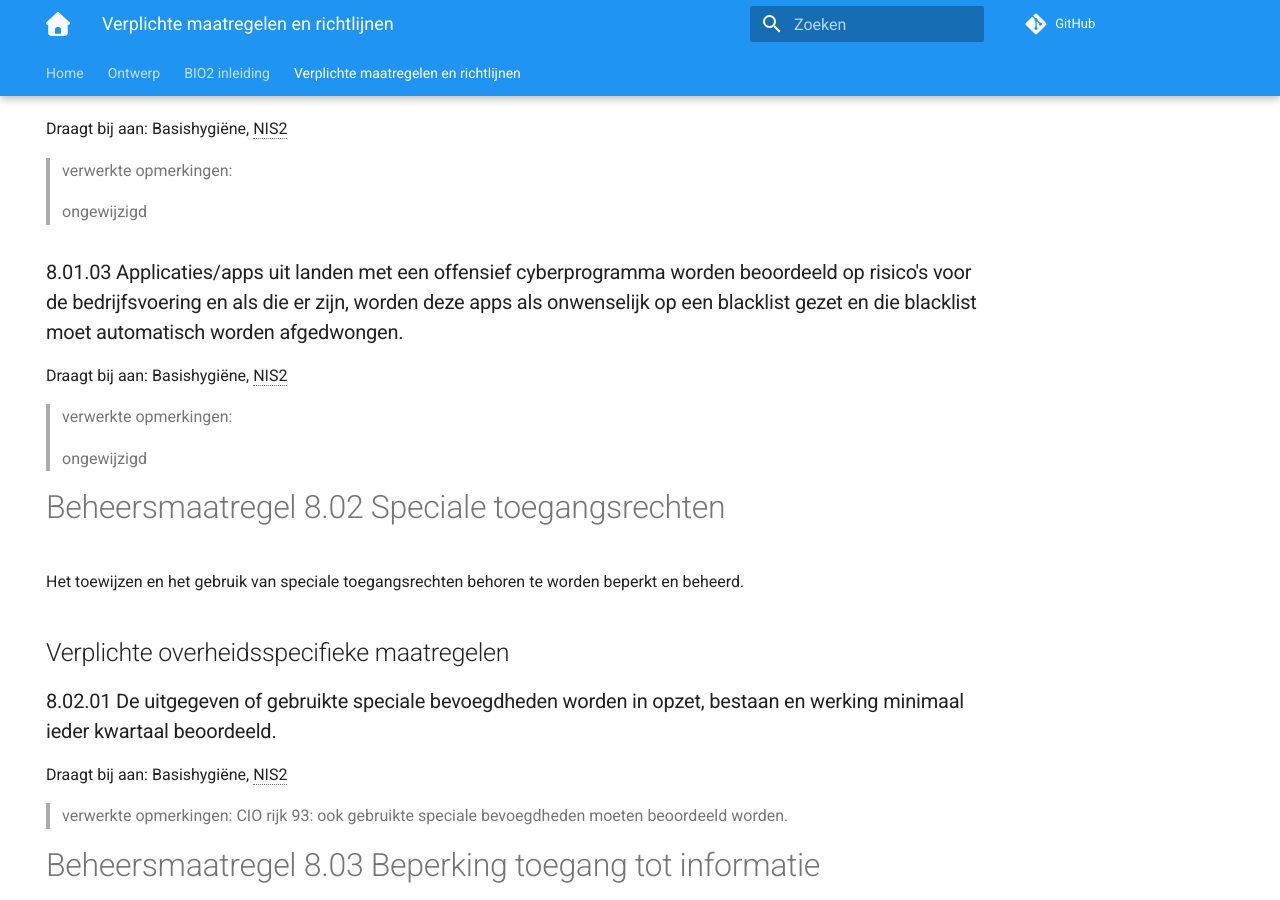
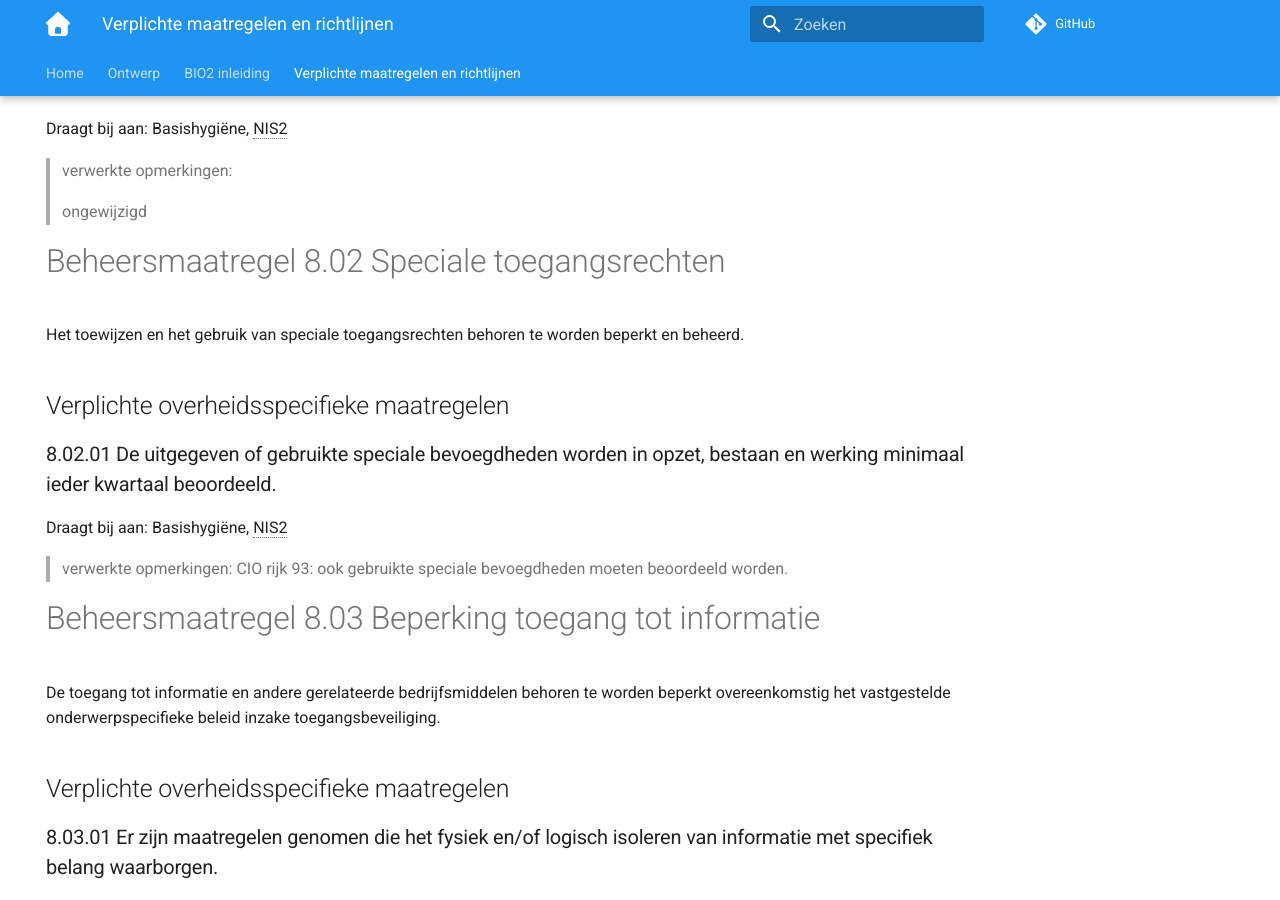
Before and after one commit to MinBZK/Baseline-Informatiebeveiliging-Overheid, an MkDocs documentation site: the page built from docs/maatregelen/index.md, in a window 1280 px wide and 900 px high, scrolled down 40159 px. Built offline with MkDocs 1.6.1 and Material for MkDocs 9.7.7, drawn with Linux system fonts in a browser that asks for light colours; comment, search, counter and statistics services are not loaded.

```diff
--- a/docs/maatregelen/index.md
+++ b/docs/maatregelen/index.md
@@ -1329,14 +1329,6 @@
 >
 > ongewijzigd
 
-### 8.01.03 Applicaties/apps uit landen met een offensief cyberprogramma worden beoordeeld op risico's voor de bedrijfsvoering en als die er zijn, worden deze apps als onwenselijk op een blacklist gezet en die blacklist moet automatisch worden afgedwongen.
-
-Draagt bij aan: Basishygiëne, NIS2
-
-> verwerkte opmerkingen:
->
-> ongewijzigd
-
 # Beheersmaatregel 8.02 Speciale toegangsrechten
 
 Het toewijzen en het gebruik van speciale toegangsrechten behoren te worden beperkt en beheerd.
```
